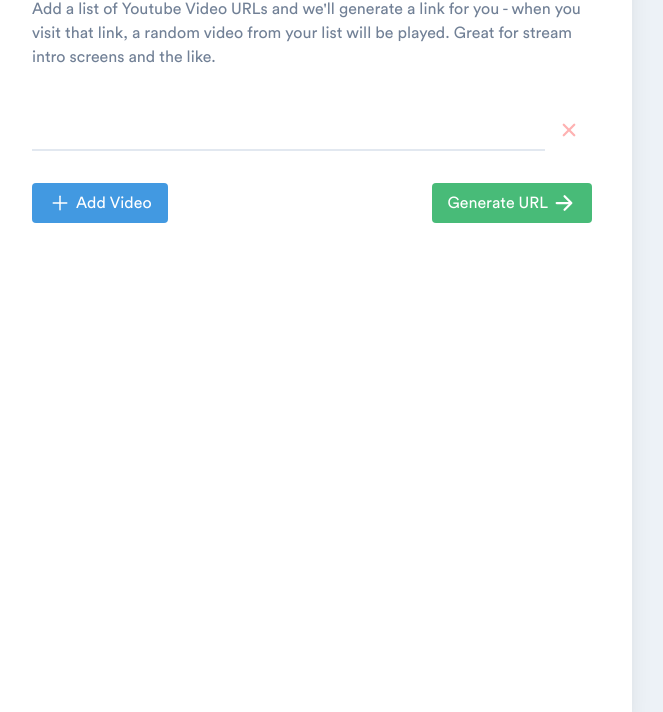
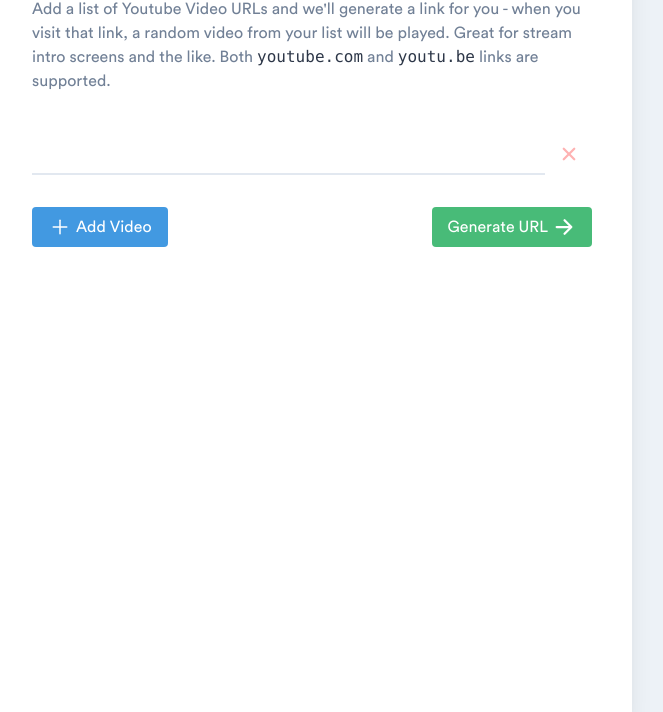
Before and after one commit to chrismademe/ytrando, a website: page src/index.html in a window 1280 px wide. Shown: the part 88-800 px from the top of the page, without its empty margins (8-671 px from the left). Drawn offline with Linux system fonts and the light colour scheme; files whose address does not match are found by name.

Commit message:
Add note about link types

```diff
--- a/src/index.html
+++ b/src/index.html
@@ -17,7 +17,7 @@
         <div class="md:grid md:grid-cols-2 h-screen">
             <div class="bg-white p-10 shadow-xl">
                 <h1 class="text-3xl font-extrabold">Youtube Randomizer</h1>
-                <p class="text-gray-600">Add a list of Youtube Video URLs and we'll generate a link for you - when you visit that link, a random video from your list will be played. Great for stream intro screens and the like.</p>
+                <p class="text-gray-600">Add a list of Youtube Video URLs and we'll generate a link for you - when you visit that link, a random video from your list will be played. Great for stream intro screens and the like. Both <code class="text-gray-800">youtube.com</code> and <code class="text-gray-800">youtu.be</code> links are supported.</p>
 
                 <div class="mt-10">
                     <div id="videos" class="grid grid-cols-1 gap-3">
```
